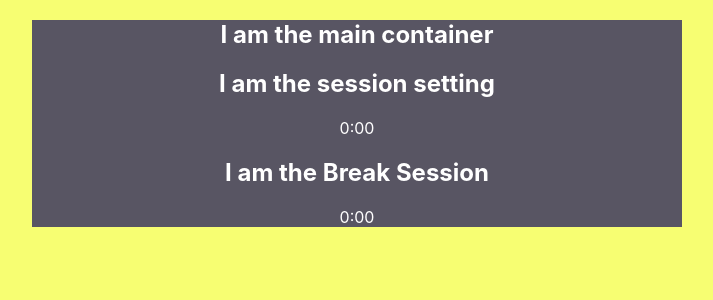
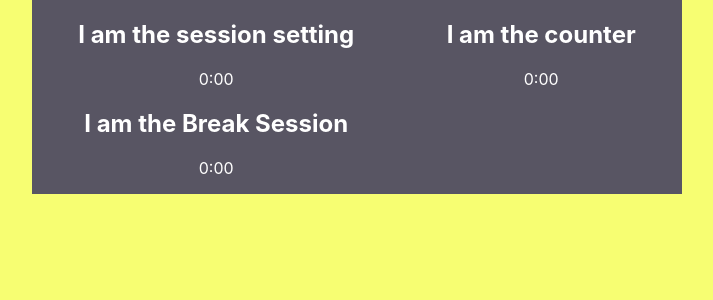
Before and after one commit to ethueter/PomodoroClock, a React (Create React App) app: page / in a window 1280 px wide. Shown: the top 300 px of the page, without its empty margins (283-996 px from the left). Built offline with nearby package versions, Linux system fonts and the light colour scheme.

Commit message:
counter component

```diff
--- a/src/App.css
+++ b/src/App.css
@@ -12,6 +12,9 @@ body {
   background-color: #585563;
   color: white;
   width: 650px;
+  display: flex;
+  justify-content: space-around;
+
 
 
 }
--- /dev/null
+++ b/src/Clock/Counter.js
@@ -0,0 +1,14 @@
+import React from 'react';
+
+
+const Counter = () => {
+
+    return(
+        <div className="counter">
+            <h2>I am the counter</h2>
+            <p>0:00</p>
+        </div>
+    )
+};
+
+export default Counter;
--- a/src/Clock/MainContainer.js
+++ b/src/Clock/MainContainer.js
@@ -1,16 +1,19 @@
 import React from 'react';
 import Session from './Session';
 import Break from "./Break";
+import Counter from "./Counter";
 
 
 const MainContainer = () => {
 
     return(
         <div className='main-container'>
-            <h2>I am the main container</h2>
             <div>
                 <Session />
                 <Break />
+            </div>
+            <div className="counter-container">
+                <Counter />
             </div>
         </div>
     );
```
